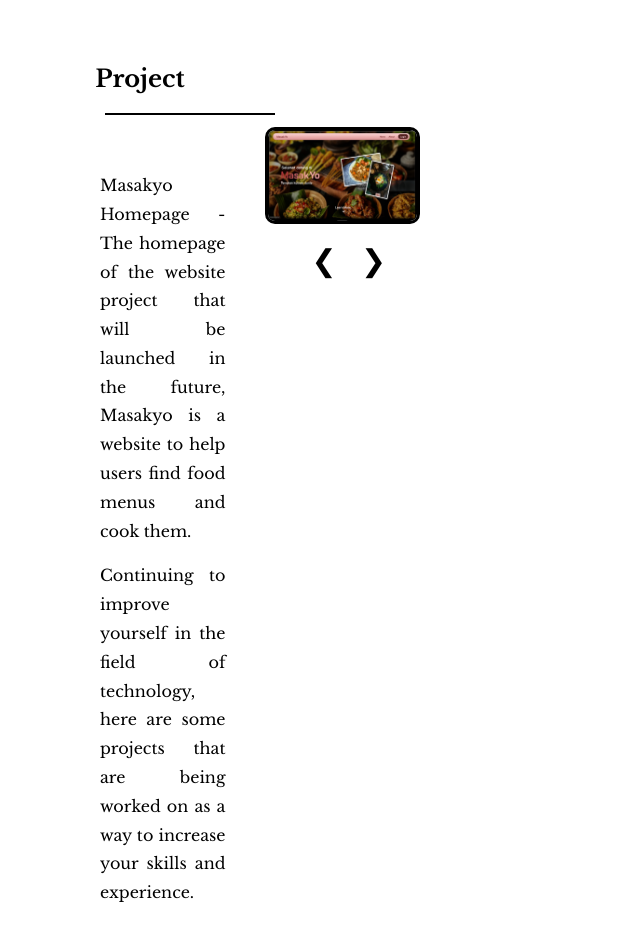
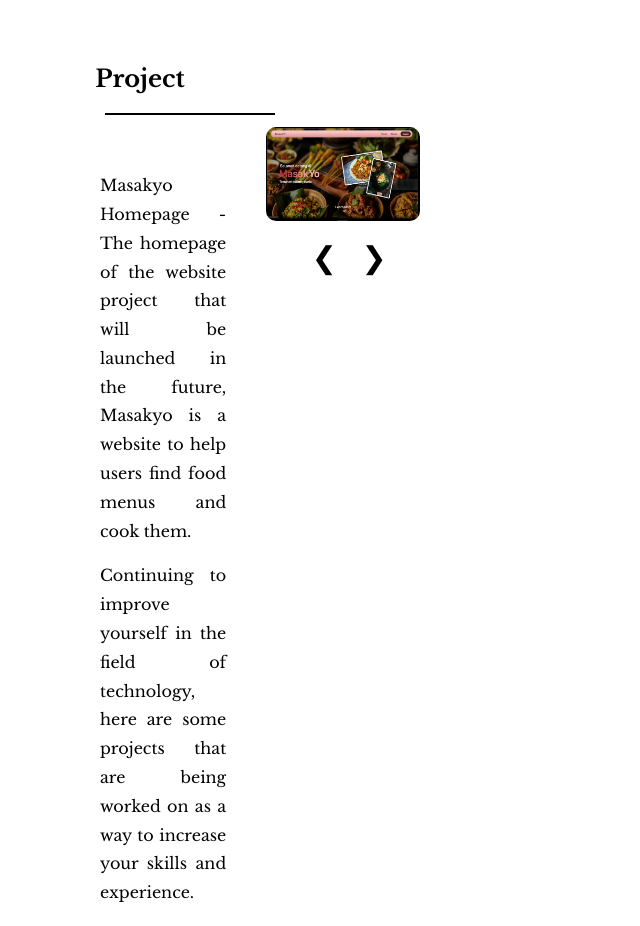
Before and after one commit to DNALWANA/First-web-porto, a plain HTML site: page index.html in a window 1280 px wide. Shown: the part 2040-2966 px from the top of the page, without its empty margins (0-640 px from the left). Drawn offline with nearby package versions, Linux system fonts and the light colour scheme.

Commit message:
Update page project image without border

```diff
--- a/style.css
+++ b/style.css
@@ -277,14 +277,13 @@ header h1{
 }
 
 .projectimg img{
-  width: 20%;
-  border: 3px solid black;       /* border tiap gambar */
+  width: 20%;       /* border tiap gambar */
   border-radius: 10px;           /* sudut agak melengkung */
   box-sizing: border-box;
 }
 
 .wrapproject{
-  width: 591px;
+  width: 585px;
   overflow: hidden;
   margin-right: -300%;
   margin-top: -35%;
```
